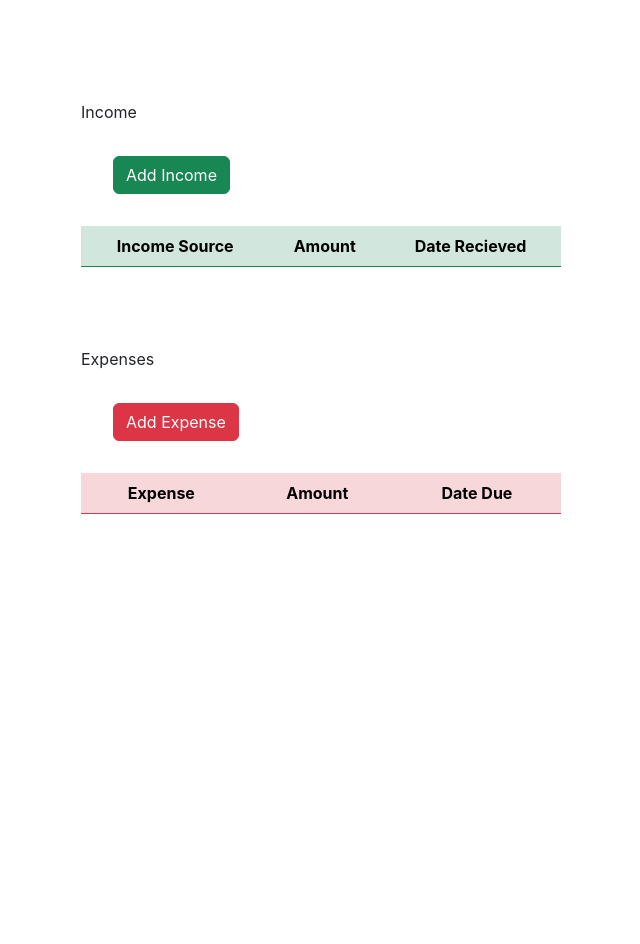
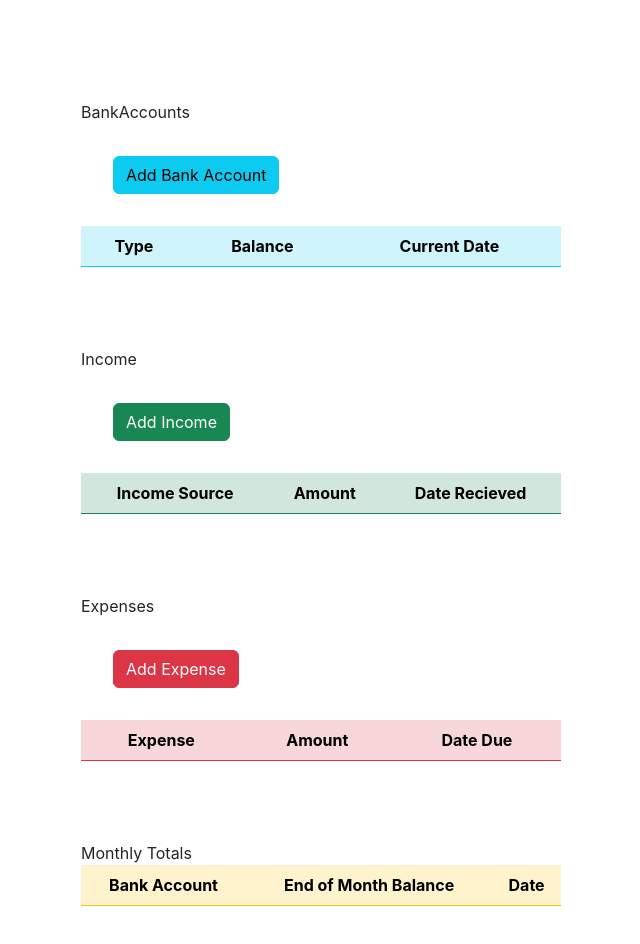
Before and after one commit to mtrhoades/budgetApp, a React (Create React App) app in the folder frontend/budget/: page / in a window 1280 px wide. Shown: the part 60-1004 px from the top of the page, without its empty margins (79-719 px from the left). Before the commit the page ends 800 px from the top, so only its background shows below. Built offline with nearby package versions, Linux system fonts and the light colour scheme.

Commit message:
added bank account and monthly total components

```diff
--- a/frontend/budget/src/App.js
+++ b/frontend/budget/src/App.js
@@ -2,13 +2,17 @@
 import './App.css';
 import Expenses from "./components/Expenses";
 import Income from "./components/Income";
+import BankAccounts from "./components/BankAccounts";
+import MonthlyTotals from './components/MonthlyTotals';
 
 
 function App() {
   return (
     <div className="App">
+      <BankAccounts />
       <Income />
       <Expenses />
+      <MonthlyTotals />
     </div>
   );
 }
--- /dev/null
+++ b/frontend/budget/src/components/AddBankAccountModal.js
@@ -0,0 +1,50 @@
+import React from 'react';
+import Button from 'react-bootstrap/Button';
+import Modal from 'react-bootstrap/Modal';
+import { useState } from 'react';
+
+
+
+const AddBankAccountModal = () => {
+// useState section:
+   const [show, setShow] = useState(false); // for modal
+
+// modal helper functons:
+  const handleClose = () => setShow(false); // closing the modal
+  const handleShow = () => setShow(true); // opening the modal
+
+// onSubmitForm button to add data to table
+const onSubmitForm =  async(e) => {
+
+}
+
+   // jsx section:
+  return (
+    <div>
+        <Button variant="info" onClick={handleShow}>
+            Add Bank Account
+        </Button>
+
+        <Modal show={show} onHide={handleClose}>
+            <Modal.Header
+            closeButton>
+            <Modal.Title style={{color: 'white'}}>Add New Stock</Modal.Title>
+            </Modal.Header>
+            <Modal.Body>
+            <form>
+                <div class="form-group row">
+                </div>
+            </form>
+            </Modal.Body>
+            <Modal.Footer>
+            <Button variant="outline-success" onClick={onSubmitForm}>
+                Add
+            </Button>
+            </Modal.Footer>
+        </Modal>
+    </div>
+  )
+}
+
+
+export default AddBankAccountModal;
--- /dev/null
+++ b/frontend/budget/src/components/BankAccounts.js
@@ -0,0 +1,33 @@
+import React from 'react';
+import AddBankAccountModal from './AddBankAccountModal';
+
+
+
+const BankAccounts = () => {
+  return (
+    <div>BankAccounts
+
+        <AddBankAccountModal />
+
+        <table class="w-50 table table-info .table-hover .table-bordered border-info text-center">
+            <thead>
+                <tr style={{}}>
+                    <th scope="col">Type</th>
+                    <th scope="col">Balance</th>
+                    <th scope="col">Current Date</th>
+                </tr>
+            </thead>
+            <tbody>
+
+            </tbody>
+        </table>
+
+
+
+
+    </div>
+  )
+}
+
+
+export default BankAccounts;
--- a/frontend/budget/src/components/Income.js
+++ b/frontend/budget/src/components/Income.js
@@ -6,7 +6,7 @@ const Income = () => {
   return (
     <div>Income
 
-    <AddIncomeModal />
+        <AddIncomeModal />
 
 
         <table class="w-50 table table-success .table-hover .table-bordered border-success text-center">
--- /dev/null
+++ b/frontend/budget/src/components/MonthlyTotals.js
@@ -0,0 +1,28 @@
+import React from 'react';
+
+
+
+const MonthlyTotals = () => {
+  return (
+    <div>Monthly Totals
+
+        <table class="w-50 table table-warning .table-hover .table-bordered border-warning text-center">
+            <thead>
+                <tr style={{}}>
+                    <th scope="col">Bank Account</th>
+                    <th scope="col">End of Month Balance</th>
+                    <th scope="col">Date</th>
+                </tr>
+            </thead>
+            <tbody>
+
+            </tbody>
+        </table>
+
+
+    </div>
+  )
+}
+
+
+export default MonthlyTotals;
```
Also changed, not shown: frontend/budget/src/components/Expenses.js (indentation only).
